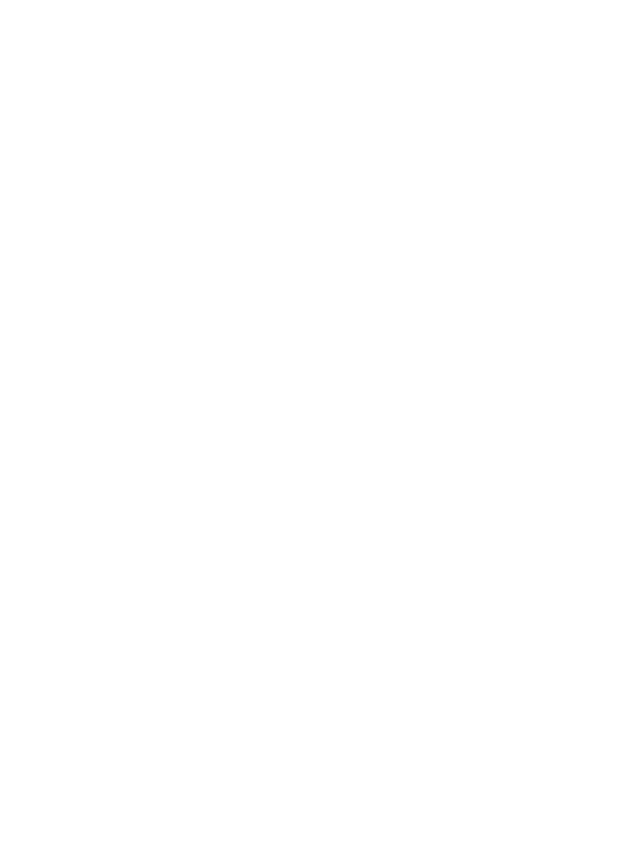
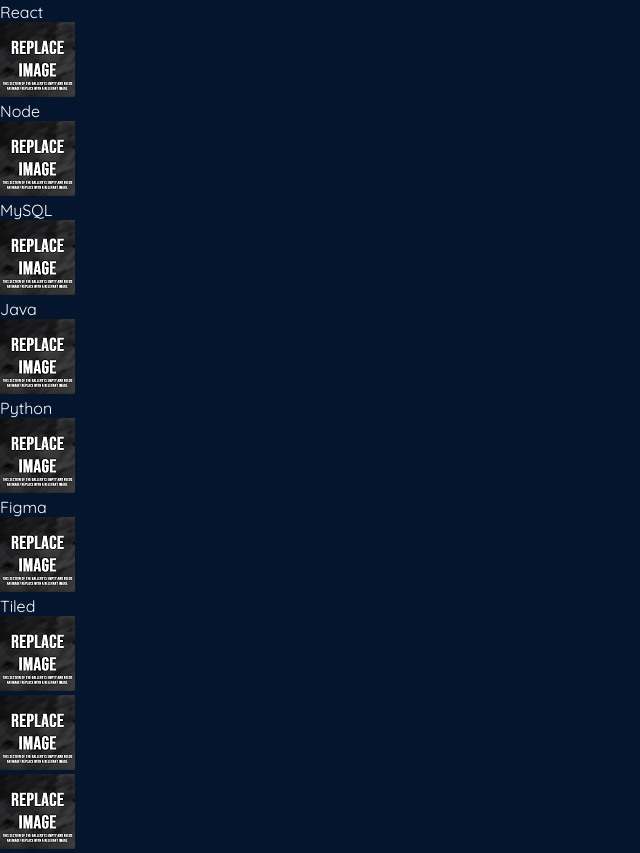
Before and after one commit to kathrynhoule/kathrynportfolio, a React (Vite) app: page / in a window 1280 px wide. Shown: the part 1694-2547 px from the top of the page, without its empty margins (0-640 px from the left). Before the commit the page ends 1409 px from the top, so only its background shows below. Built offline with nearby package versions, Linux system fonts and the light colour scheme.

Commit message:
maps the json data to the experience section

```diff
--- a/src/components/experience/Experience.jsx
+++ b/src/components/experience/Experience.jsx
@@ -1,10 +1,37 @@
 import React from 'react'
 import { getImageURL } from '../../utils';
 import styles from './Experience.module.css';
+import skills from '../../data/skills.json';
+import history from '../../data/history.json';
 
 const Experience = () => {
   return (
-    <div>Experience</div>
+    <section id="experience">
+     <h2>Experience</h2>
+     <div>
+          <div>
+               {skills.map((skill, id) => {
+                    return (<div key={id}>
+                         <div><img src={getImageURL(skill.imageSrc)} alt={skill.title} />
+                         <p>{skill.title}</p>
+                         </div>
+                    </div>
+                    );
+               })}
+          </div>
+          <ul>
+               {
+                    history.map((historyItem, id) => {
+                         return (
+                              <li key={id}>
+                                   <img src={getImageURL(historyItem.imageSrc)} alt={`$(historyItem.organization) Logo`} />
+                              </li>
+                         )
+                    })
+               }
+          </ul>
+     </div>
+    </section>
   )
 }
 
--- a/src/data/history.json
+++ b/src/data/history.json
@@ -5,7 +5,7 @@
           "startDate": "June, 2024",
           "endDate": "October, 2024",
           "experiences": ["Designed the UI", "Built the frontend", "Assisted with developing the backend"],
-          "imageSrc": "history/agilearning.png"
+          "imageSrc": "history/placeholder.png"
      },
      {
           "role": "Freelance",
--- a/src/data/skills.json
+++ b/src/data/skills.json
@@ -1,34 +1,38 @@
 [
      {
           "title": "HTML",
-       "imageSrc": "skills/html.png"
+          "imageSrc": "skills/placeholder.png"
      },
      {
           "title": "CSS",
-       "imageSrc": "skills/css.png"
+          "imageSrc": "skills/placeholder.png"
      },
      {
           "title": "React",
-       "imageSrc": "skills/react.png"
+          "imageSrc": "skills/placeholder.png"
      },
      {
           "title": "Node",
-       "imageSrc": "skills/node.png"
+          "imageSrc": "skills/placeholder.png"
      },
      {
           "title": "MySQL",
-       "imageSrc": "skills/mysql.png"
+          "imageSrc": "skills/placeholder.png"
      },
      {
           "title": "Java",
-       "imageSrc": "skills/java.png"
+          "imageSrc": "skills/placeholder.png"
      },
      {
           "title": "Python",
-          "imageSrc": "skills/python.png"
+          "imageSrc": "skills/placeholder.png"
      },
      {
           "title": "Figma",
-       "imageSrc": "skills/figma.png"
+          "imageSrc": "skills/placeholder.png"
+     },
+     {
+          "title": "Tiled",
+          "imageSrc": "skills/placeholder.png"
      }
 ]
```
Also changed, not shown: assets/history/placeholder.png (added), assets/skills/placeholder.png (added). Lines whose indentation alone changed are shown as unchanged.
